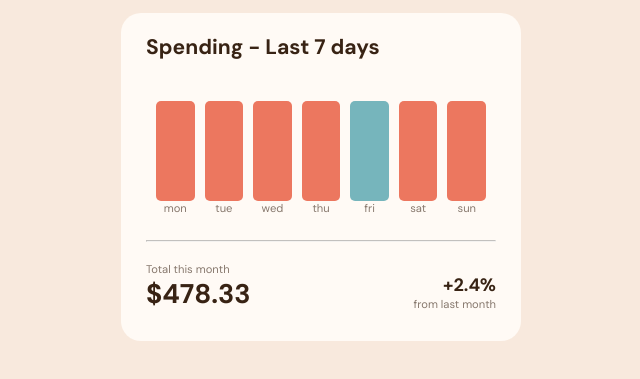
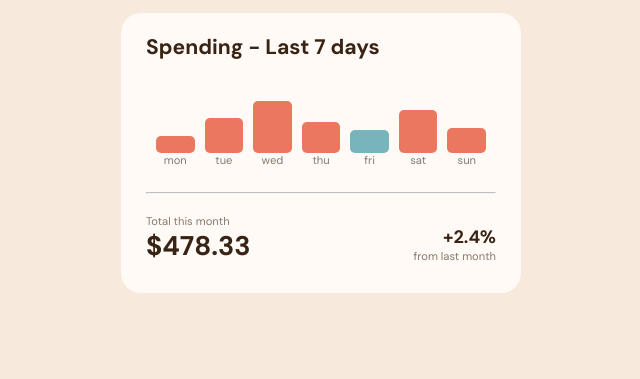
Before and after one commit to lenahm/expenses-chart-component, a plain HTML site: page index.html in a window 1280 px wide. Shown: the part 185-564 px from the top of the page, without its empty margins (319-959 px from the left). Drawn offline with Linux system fonts and the light colour scheme.

Commit message:
bars height depends now on every days amount, coming from data.json-file

```diff
--- a/script.js
+++ b/script.js
@@ -1,4 +1,5 @@
 fillTodaysBarCyan();
+fillBarsHeight();
 
 function fillTodaysBarCyan() {
     const todayAbbreviation = new Date().toLocaleDateString('en-US', { weekday: 'short' }).toLowerCase();
@@ -10,3 +11,18 @@ function fillTodaysBarCyan() {
         }
     });
 }
+
+function fillBarsHeight() {
+    fetch('./data.json')
+        .then(res => res.json())
+        .then(data => {
+            const bars = document.querySelectorAll('.bar');
+            bars.forEach(bar => {
+                data.forEach(date => {
+                    if (bar.id === date.day) {
+                        bar.childNodes[1].style.height = `${date.amount}px`;
+                    }
+                });
+            });
+        });
+}
--- a/style.css
+++ b/style.css
@@ -64,6 +64,7 @@ hr {
 }
 
 #spending-overview #bars {
+    align-items: flex-end;
     gap: 10px;
     margin: 40px 10px 20px 10px;
 }
```
